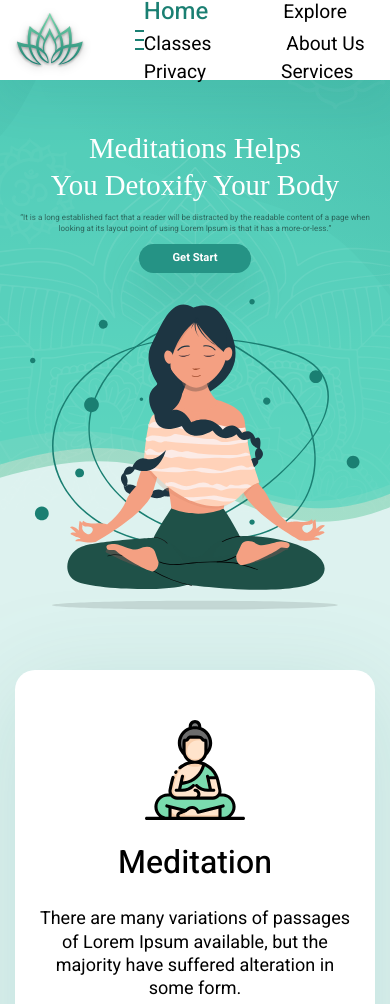
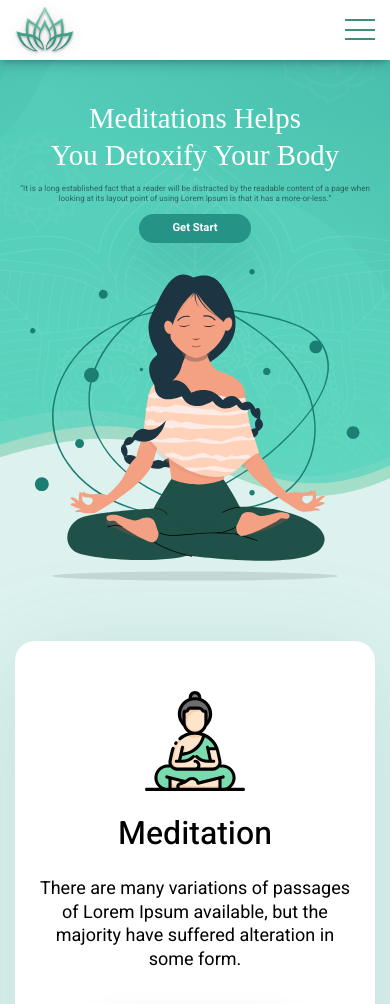
Before and after one commit to EgorDmitrieve/Meditation, a plain HTML site: page index.html in a window 390 px wide. Shown: the top 1004 px of the page. Drawn offline with Linux system fonts and the light colour scheme; a web font is replaced by a local one.

Commit message:
burger menu

```diff
--- /dev/null
+++ b/#source/js/script.js
@@ -0,0 +1,14 @@
+// $(document).ready(function (e) {
+//   $(".header__burger").click(function (e) {
+//     $(".header__burger, .header__menu").toogleClass("active");
+//   });
+// });
+
+let burger = document.querySelector(".header__burger");
+let menu = document.querySelector(".menu");
+
+burger.addEventListener("click", function (e) {
+  burger.classList.toggle("active");
+  menu.classList.toggle("active");
+  document.body.classList.toggle("lock");
+});
--- a/#source/scss/style.scss
+++ b/#source/scss/style.scss
@@ -5,6 +5,9 @@
 body {
   font-family: "Heebo";
   background: #ddf2ef;
+  &.lock {
+    overflow: hidden;
+  }
 }
 
 [class*="__container"] {
@@ -33,106 +36,189 @@ body {
 
 // Header
 .header {
-  // Menu
-  .menu {
+  z-index: 50;
+  height: 60px;
+  width: 100%;
   position: fixed;
-    width: 100%;
-    z-index: 10;
   top: 0;
   left: 0;
-    box-shadow: 0px 25px 40px rgba(26, 127, 114, 0.1);
-
+  box-shadow: rgba(50, 50, 93, 0.25) 0px 6px 12px -2px,
+    rgba(0, 0, 0, 0.3) 0px 3px 7px -3px;
   &::before {
     content: "";
     display: block;
-      background: #fff;
+    position: absolute;
     width: 100%;
     height: 100%;
+    left: 0;
     top: 0;
-      left: 0;
-      position: absolute;
+    background: rgb(255, 255, 255);
+    z-index: 2;
   }
 
-    .menu__row {
+  .header__body {
+    position: relative;
+    z-index: 2;
     display: flex;
+    height: 60px;
     justify-content: space-between;
     align-items: center;
-      height: 80px;
+    align-self: center;
+    @media (max-width: 768px) {
+      z-index: auto;
+    }
+  }
 
   // Logo
-      .menu__logo {
-        margin: 0 50px 0 0;
+  .header__logo {
+    flex: 0 0 60px;
+    position: relative;
+    z-index: 3;
     img {
-          width: 70px;
-          height: 70px;
-          -webkit-filter: drop-shadow(0px 2px 4px rgba(0, 0, 0, 0.25));
-          filter: drop-shadow(0px 2px 4px rgba(0, 0, 0, 0.25));
+      width: 100%;
+      height: 100%;
+      -webkit-filter: drop-shadow(0 0 7px rgba(0, 0, 0, 0.116));
+      filter: drop-shadow(0 0 7px rgba(0, 0, 0, 0.116));
     }
   }
 
   // Burger
-      .menu__burger {
+  .header__burger {
     display: none;
     width: 30px;
     height: 20px;
     position: relative;
-        @media (max-width: 950px) {
+    z-index: 3;
+
+    @media (max-width: 768px) {
       display: block;
+    }
+
+    &.active::before {
+      transform: rotate(45deg);
+      top: 9px;
+    }
+
+    &.active::after {
+      transform: rotate(-45deg);
+      bottom: 9px;
+    }
+
+    &.active span {
+      transform: scale(0);
     }
 
     &::before,
     &::after {
       content: "";
       display: block;
-          background: #1a7f72;
+      background: #3f9070;
       height: 2px;
+      left: 0;
+      position: absolute;
       width: 100%;
-          position: absolute;
-        }
-        &::before {
-          top: 0;
+      transition: 0.3s;
     }
     &::after {
       bottom: 0;
     }
-
+    &::before {
+      top: -1px;
+    }
     span {
       display: block;
+      background: #3f9070;
+      height: 2px;
+      left: 0;
       position: absolute;
-          background: #1a7f72;
-          height: 2px;
+      width: 100%;
       top: 9px;
-          width: 100%;
+      transition: 0.3s;
     }
   }
 
-      // List
+  // Menu
+  .menu {
+    @media (max-width: 768px) {
+      position: fixed;
+      top: -100%;
+      left: 0;
+      width: 100%;
+      height: 100%;
+      // background: #3f9070;
+      background: url(/img/header/recctanglewave.svg);
+      transition: 0.5s;
+      @media (max-width: 768px) {
+        overflow: auto;
+        display: flex;
+        align-items: center;
+        justify-content: center;
+      }
+    }
+
+    &.active {
+      top: 0;
+    }
+
     .menu__list {
       display: flex;
+      column-gap: 40px;
+
+      @media (max-width: 768px) {
         position: relative;
         z-index: 2;
-        flex-wrap: wrap;
-        align-items: center;
-        column-gap: 4.6875rem; // 75px
-
-        & li:nth-child(1) a {
-          font-weight: 500;
-          font-size: 1.5rem; // 32
-          line-height: calc(47 / 32 * 100%); //47
-          color: #1a7f72;
-          position: relative;
+        padding: 80px 0 0 0;
+        display: block;
+        top: -40px;
       }
 
+      li {
+        position: relative;
+        overflow: hidden;
+
+        @media (max-width: 768px) {
+          margin: 0 0 20px 0;
+          text-align: center;
+        }
+
+        &::before {
+          position: absolute;
+          display: block;
+          content: "";
+          width: 100%;
+          height: 2px;
+          background: #3f9070;
+          bottom: 4px;
+          border-radius: 10px;
+          transition: 0.4s;
+          transform: translateX(-101%);
+          @media (max-width: 768px) {
+            display: none;
+          }
+        }
+        &:hover::before {
+          transform: translateX(0);
+        }
+      }
+    }
     .menu__item {
-          font-family: inherit;
-          font-weight: 400;
-          font-size: 1.2rem; //28
-          line-height: calc(41 / 28 * 100%); // 41
-          color: #000000;
+      font-family: "Merienda One";
+      font-weight: 500;
+      font-size: 1.2rem;
+      line-height: 1.5;
+      color: #3f9070;
+      text-shadow: 0 3px 7px rgba(0, 0, 0, 0.116);
+      @media (max-width: 768px) {
+        color: #fff;
+        font-size: 2rem;
       }
     }
   }
 }
+
+// Main
+.page {
+  padding-bottom: 100px;
 
   // Start
   .start {
@@ -156,8 +242,9 @@ body {
         @media (max-width: 1160px) {
           font-size: 3.8rem;
         }
-        @media (max-width: 760px) {
+        @media (max-width: 768px) {
           font-size: 3rem;
+          padding: 0 0 0 0;
         }
         @media (max-width: 620px) {
           font-size: 2.3rem;
@@ -244,11 +331,6 @@ body {
       z-index: -1; //
     }
   }
-}
-
-// Main
-.page {
-  padding-bottom: 100px;
 
   // Cards
   .cards {
--- a/index.html
+++ b/index.html
@@ -12,16 +12,15 @@
     <div class="wrapper">
       <!-- Header -->
       <header class="header">
-        <!-- Menu -->
-        <div class="header__menu menu">
-          <div class="menu__container">
-            <div class="menu__row">
-              <a href="#" class="menu__logo"
+          <div class="header__container">
+            <div class="header__body">
+              <a href="#" class="header__logo"
                 ><img src="/img/header/Vectorlogo.svg" alt="Logo"
               /></a>
-              <div class="menu__burger">
+              <div class="header__burger">
                 <span></span>
               </div>
+              <nav class="header__menu menu">
                 <ul class="menu__list">
                   <li><a href="#" class="menu__item">Home</a></li>
                   <li><a href="#" class="menu__item">Explore</a></li>
@@ -30,14 +29,16 @@
                   <li><a href="#" class="menu__item">Privacy</a></li>
                   <li><a href="#" class="menu__item">Services</a></li>
                 </ul>
+              </nav>
             </div>
           </div>
-        </div>
+      </header>
 
+      <!-- Main -->
+      <main class="page">
         <!-- Start -->
-        <section class="header__start start">
+        <section class="page__start start">
           <div class="start__container">
-            <!-- Body -->
             <div class="start__body">
               <div class="start__title">
                 Meditations Helps <br />
@@ -61,10 +62,6 @@
             class="start__background"
           />
         </section>
-      </header>
-
-      <!-- Main -->
-      <main class="page">
         <!-- Cards -->
         <section class="page__cards cards">
           <div class="cards__container">
@@ -199,5 +196,6 @@
         </section>
       </main>
     </div>
+    <script src="js/script-dist.js"></script>
   </body>
 </html>
--- /dev/null
+++ b/js/script-dist.js
@@ -0,0 +1 @@
+let burger=document.querySelector(".header__burger"),menu=document.querySelector(".menu");burger.addEventListener("click",(function(e){burger.classList.toggle("active"),menu.classList.toggle("active"),document.body.classList.toggle("lock")}));
```
Also changed, not shown: css/style.css, 1 other file. Lines whose indentation alone changed are shown as unchanged.
